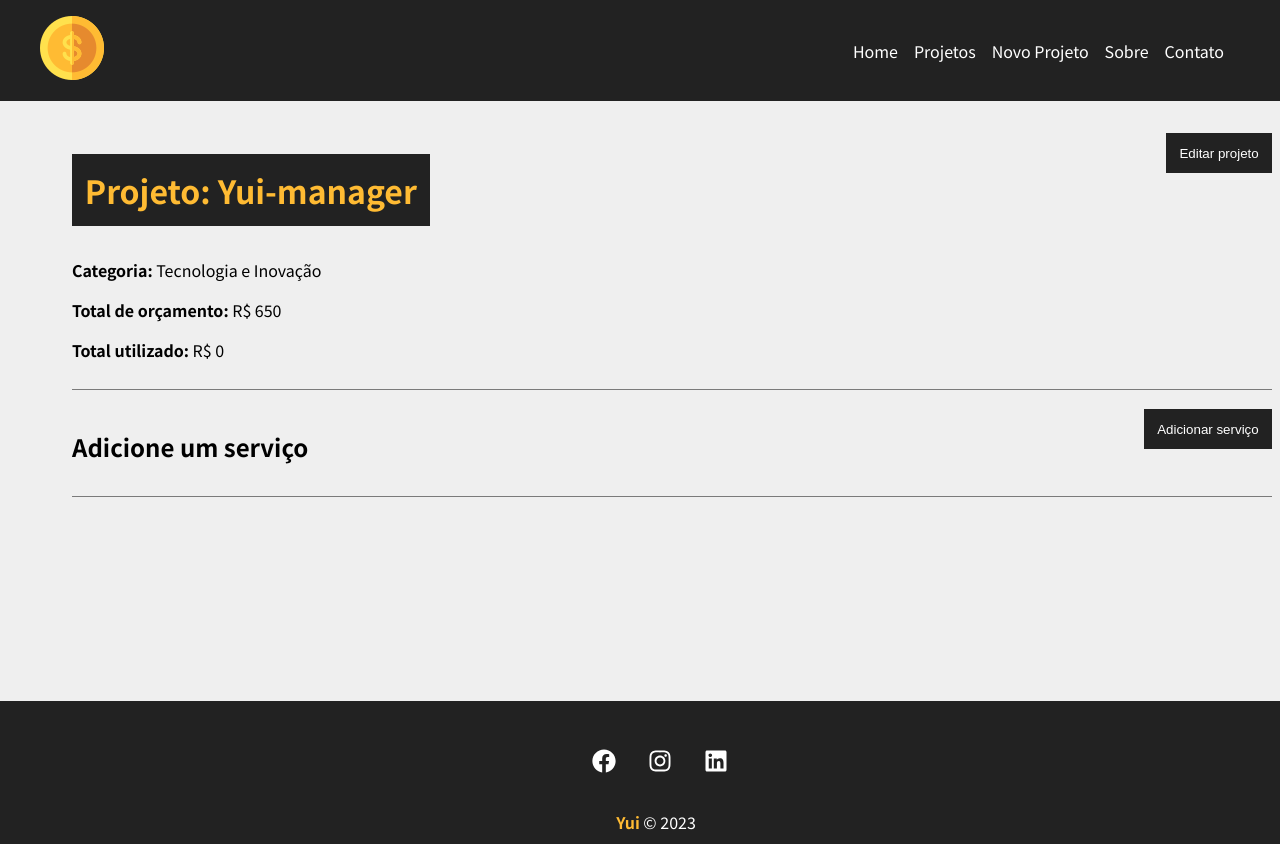
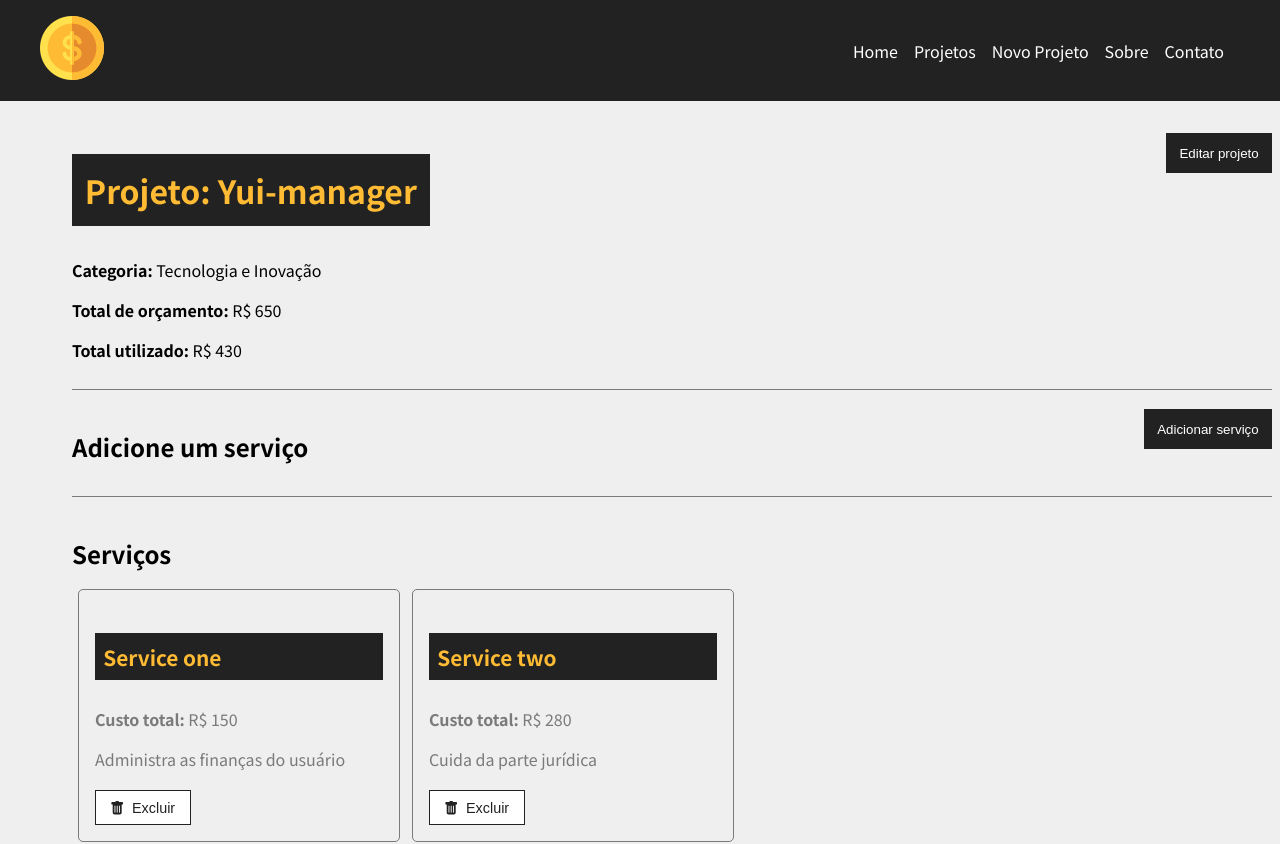
Before and after one commit to kayqueprogram/yui-manager-react, a React (Create React App) app: page /project/2 in a window 1280 px wide. Shown: the top 844 px of the page. Built offline with nearby package versions, Linux system fonts and the light colour scheme; data requests are answered from the project's data file.

Commit message:
finalizando o projeto

```diff
--- a/db.json
+++ b/db.json
@@ -7,8 +7,21 @@
         "id": "5",
         "name": "Tecnologia e Inovação"
       },
-      "yui": 0,
-      "services": [],
+      "yui": 430,
+      "services": [
+        {
+          "name": "Service one",
+          "yui": "150",
+          "description": "Administra as finanças do usuário",
+          "id": "c524f776-52d2-41e1-b520-b7e4bbd2a9e6"
+        },
+        {
+          "name": "Service two",
+          "yui": "280",
+          "description": "Cuida da parte jurídica",
+          "id": "3e642ebf-b0fa-427e-a8e2-4387aefb8240"
+        }
+      ],
       "id": 2
     },
     {
@@ -21,6 +34,17 @@
       "yui": 0,
       "services": [],
       "id": 3
+    },
+    {
+      "name": "Database",
+      "budget": "560",
+      "category": {
+        "id": "2",
+        "name": "Desenvolvimento"
+      },
+      "yui": 0,
+      "services": [],
+      "id": 4
     }
   ],
   "categories": [
--- a/src/components/pages/Project.js
+++ b/src/components/pages/Project.js
@@ -3,6 +3,9 @@
 import Container from '../layout/Container';
 import Message from '../layout/Message';
 import ProjectForm from '../project/ProjectForm';
+import ServiceForm from '../services/ServiceForm';
+import ServiceCard from '../services/ServiceCard';
+import {parse, v4 as uuidv4} from 'uuid'
 import { useParams } from 'react-router-dom';
 import { useState, useEffect } from 'react';
 
@@ -10,9 +13,10 @@
 
     const { id } = useParams()
     const [ project, setProject ] = useState([])
+    const [ services, setServices] = useState([])
     const [ showProjectForm, setShowProjectForm ] = useState(false)
     const [ showServiceForm, setShowServiceForm ] = useState(false)
-    const [message, setMessage ] = useState()
+    const [message, setMessage ] = useState('')
     const [ type, setType ] = useState()
 
     useEffect(() => {
@@ -24,6 +28,7 @@
             },
         }).then(resp => resp.json()).then((data) => {
             setProject(data)
+            setServices(data.services)
         }).catch(err => console.log(err))
 
     }, [id])
@@ -60,6 +65,64 @@
         setShowProjectForm(!showProjectForm)
     }
 
+    function createService(project) {
+        setMessage('')
+        const lastService = project.services[project.services.length - 1]
+
+        lastService.id = uuidv4()
+
+        const lastServiceYui = lastService.yui
+
+        const newYui = parseFloat(project.yui) + parseFloat(lastServiceYui)
+
+        if(newYui > parseFloat(project.budget)) {
+            setMessage('Orçamento ultrapassado, verifique o valor do serviço')
+            setType('error')
+            project.services.pop()
+            return false
+        }
+
+        project.yui = newYui
+
+        fetch(`http://localhost:5000/projects/${project.id}`, {
+            method: "PATCH",
+            headers: {
+                'Content-Type': 'application/json',
+            },
+            body: JSON.stringify(project)
+        }).then((resp) => resp.json()).then((data) => {
+            setShowServiceForm(false)
+        }).catch(err => console.log(err))
+    }
+
+    function removeService(id, yui) {
+        const servicesUpdate = project.services.filter(
+            (service) => service.id !== id
+        )
+
+        const projectUpdated =  project
+
+        projectUpdated.services = servicesUpdate
+
+        projectUpdated.yui = parseFloat(projectUpdated.yui) - parseFloat(yui)
+
+        fetch(`http://localhost:5000/projects/${projectUpdated.id}`, {
+            method: "PATCH",
+            headers: {
+                'Content-Type': 'application/json',
+            },
+            body: JSON.stringify(projectUpdated)
+        }).then((resp) => resp.json()).then(
+            (data) => {
+                setProject(projectUpdated)
+                setServices(servicesUpdate)
+                setMessage('Serviço removido com sucesso!')
+                setType('sucess')
+            }
+        ).catch(err => console.log(err))
+
+    }
+
     return (
         <>
             {project.name ? (
@@ -94,7 +157,19 @@
                              <button className={styles.btn} onClick={toggleServiceForm}>
                                 {!showServiceForm ? 'Adicionar serviço' : 'Fechar'}
                             </button>
+                        <div className={styles.form}>
+                            {showServiceForm && <ServiceForm handleSubmit={createService} btnText="Adicionar serviço" projectData={project}/>}
                         </div>
+                        </div>
+
+                        <h2>Serviços</h2>
+                        <Container customClass="start">
+                            {services.length > 0 &&
+                            services.map((service) => (
+                                <ServiceCard  id={service.id} name={service.name} yui={service.yui} description={service.description} key={service.id} handleRemove={removeService} />
+                            ))}
+                            {services.length === 0 && <p>Não há serviços cadastrados.</p>}
+                        </Container>
                     </Container>
                 </div>
             ): (
--- /dev/null
+++ b/src/components/services/ServiceCard.js
@@ -0,0 +1,28 @@
+import styles from '../project/ProjectCard.module.css'
+import { BsFillTrashFill } from 'react-icons/bs'
+
+function ServiceCard({id, name, yui, description, handleRemove}) {
+
+    const remove = (e) => {
+        e.preventDefault()
+        handleRemove(id, yui)
+    }
+
+    return (
+        <div className={styles.project_card}>
+            <h4>{name}</h4>
+            <p>
+                <span>Custo total:</span> R$ {yui}
+            </p>
+            <p>{description}</p>
+            <div className={styles.project_card_actions}>
+                <button onClick={remove}>
+                    <BsFillTrashFill />
+                    Excluir
+                </button>
+            </div>
+        </div>
+    )
+}
+
+export default ServiceCard
--- /dev/null
+++ b/src/components/services/ServiceForm.js
@@ -0,0 +1,30 @@
+import { useState } from 'react'
+import Input from '../form/Input';
+import SubmitButton from '../form/SubmitButton';
+import styles from '../project/ProjectForm.module.css';
+
+function ServiceForm({ handleSubmit, btnText, projectData }) {
+
+    const [ service, setService ] = useState({})
+
+    function handleChange(e) {
+        setService({ ...service, [e.target.name]: e.target.value})
+    }
+
+    function submit(e) {
+        e.preventDefault()
+        projectData.services.push(service)
+        handleSubmit(projectData)
+    }
+
+    return (
+        <form onSubmit={submit} className={styles.form}>
+            <Input type="text" text="Nome do serviço" name="name" placeholder="Insira o nome do serviço" handleOnChange={handleChange} />
+            <Input type="number" text="Novo serviço" name="yui" placeholder="Insira o valor total" handleOnChange={handleChange} />
+            <Input type="text" text="Descrição do serviço" name="description" placeholder="Descreva o serviço" handleOnChange={handleChange} />
+            <SubmitButton text={btnText} />
+        </form>
+    )
+}
+
+export default ServiceForm
```
